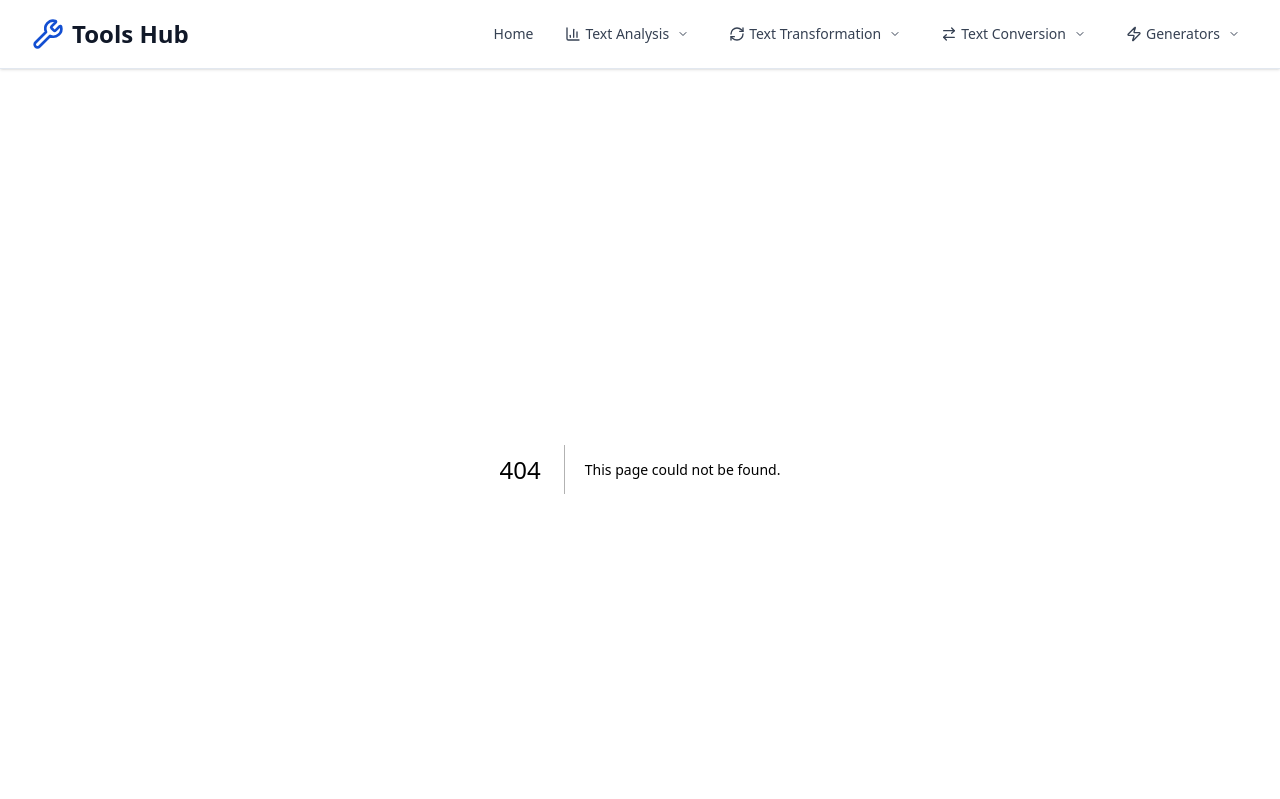
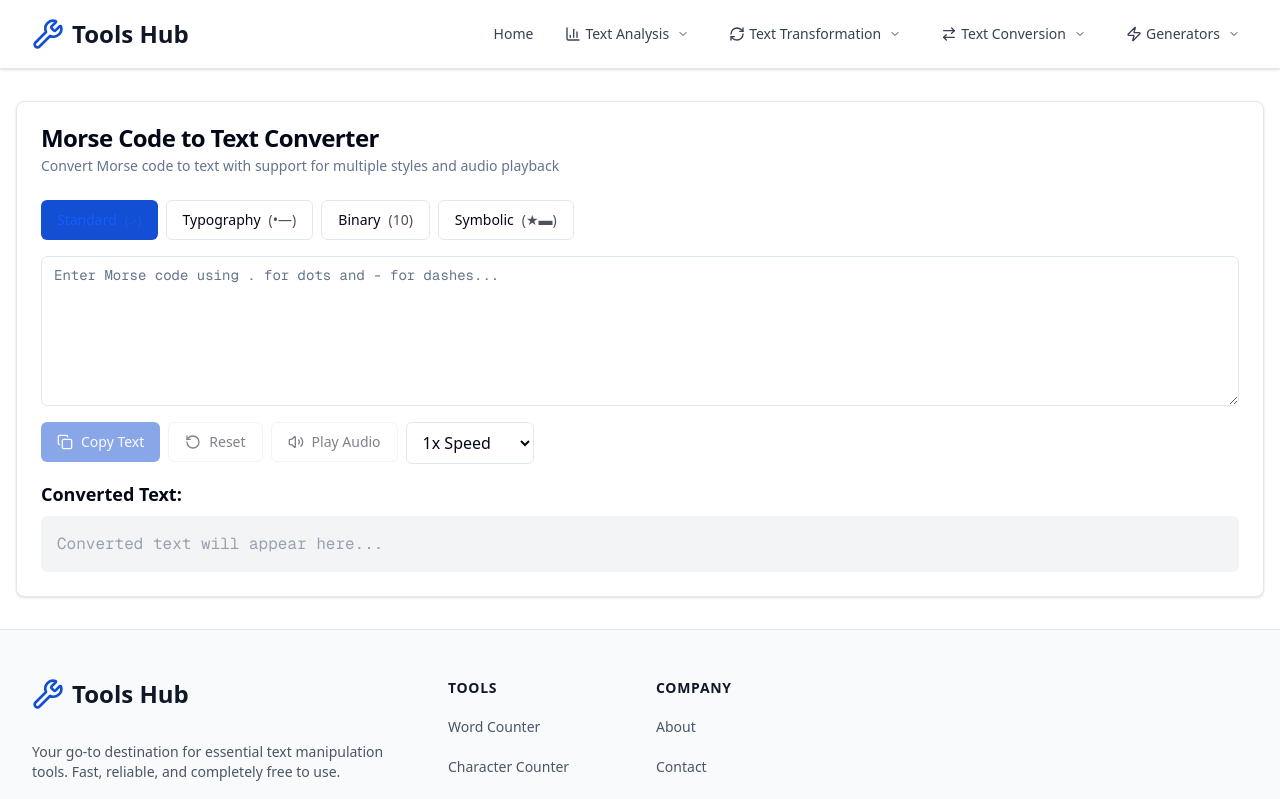
Before and after one commit to zeshanamindev-hub/toolshub, a Next.js app: page /tools/morse-to-text in a window 1280 px wide. Before the commit this address had no page. Shown: the top 799 px of the page. Built offline with nearby package versions, Linux system fonts and the light colour scheme.

Commit message:
Add Morse to text tool

```diff
--- /dev/null
+++ b/src/app/tools/morse-to-text/page.tsx
@@ -0,0 +1,265 @@
+"use client"
+
+import { useState, useRef } from "react"
+import { Card, CardContent, CardDescription, CardHeader, CardTitle } from "@/components/ui/card"
+import { Textarea } from "@/components/ui/textarea"
+import { Button } from "@/components/ui/button"
+import { RotateCcw, Copy, Check, Settings, Play, Pause, Volume2, Trash2, Info } from "lucide-react"
+
+interface MorseCodeStyle {
+  name: string
+  description: string
+  dot: string
+  dash: string
+  color: string
+}
+
+const morseStyles: MorseCodeStyle[] = [
+  {
+    name: "Standard",
+    description: "Classic dots and dashes",
+    dot: ".",
+    dash: "-",
+    color: "text-blue-600",
+  },
+  {
+    name: "Typography",
+    description: "Typographic dots and em dashes",
+    dot: "•",
+    dash: "—",
+    color: "text-green-600",
+  },
+  {
+    name: "Binary",
+    description: "Binary style ones and zeros",
+    dot: "1",
+    dash: "0",
+    color: "text-purple-600",
+  },
+  {
+    name: "Symbolic",
+    description: "Star and line symbols",
+    dot: "★",
+    dash: "▬",
+    color: "text-orange-600",
+  },
+]
+
+// Reverse morse code map for decoding
+const morseToTextMap: { [key: string]: string } = {
+  '.-': 'A', '-...': 'B', '-.-.': 'C', '-..': 'D', '.': 'E', '..-.': 'F',
+  '--.': 'G', '....': 'H', '..': 'I', '.---': 'J', '-.-': 'K', '.-..': 'L',
+  '--': 'M', '-.': 'N', '---': 'O', '.--.': 'P', '--.-': 'Q', '.-.': 'R',
+  '...': 'S', '-': 'T', '..-': 'U', '...-': 'V', '.--': 'W', '-..-': 'X',
+  '-.--': 'Y', '--..': 'Z', '.----': '1', '..---': '2', '...--': '3',
+  '....-': '4', '.....': '5', '-....': '6', '--...': '7', '---..': '8',
+  '----.': '9', '-----': '0', '.-.-.-': '.', '--..--': ',', '..--..': '?',
+  '-.-.--': '!', '.--.-.': '@', '.-...': '&', '---...': ':', '-.-.-.': ';',
+  '-...-': '=', '.-.-.': '+', '-....-': '-', '..--.-': '_', '.-..-.': '"',
+  '...-..-': '$', '.----.': "'", '-..-.': '/', '-.--.': '(', '-.--.-': ')'
+}
+
+export default function MorseToTextPage() {
+  const [inputText, setInputText] = useState("")
+  const [copied, setCopied] = useState(false)
+  const [selectedStyle, setSelectedStyle] = useState<string>("Standard")
+  const [isPlaying, setIsPlaying] = useState(false)
+  const [playbackSpeed, setPlaybackSpeed] = useState(1)
+  const [error, setError] = useState<string | null>(null)
+  const audioContext = useRef<AudioContext | null>(null)
+  const oscillator = useRef<OscillatorNode | null>(null)
+
+  const getSelectedStyle = () => morseStyles.find(style => style.name === selectedStyle) || morseStyles[0]
+
+  const normalizeInput = (input: string): string => {
+    const style = getSelectedStyle()
+    return input
+      .replace(new RegExp(style.dot, 'g'), '.')
+      .replace(new RegExp(style.dash, 'g'), '-')
+  }
+
+  const convertToText = (morse: string): string => {
+    setError(null)
+    const normalizedInput = normalizeInput(morse)
+
+    try {
+      return normalizedInput
+        .split('   ') // Split into words (3 spaces)
+        .map(word =>
+          word
+            .trim()
+            .split(' ') // Split into characters (1 space)
+            .map(char => {
+              if (!char) return ''
+              const letter = morseToTextMap[char]
+              if (!letter) {
+                setError(`Invalid Morse code sequence: ${char}`)
+                return '�'
+              }
+              return letter
+            })
+            .join('')
+        )
+        .join(' ') || ''
+    } catch (e) {
+      return ''
+    }
+  }
+
+  const handleCopy = async () => {
+    const text = convertToText(inputText)
+    await navigator.clipboard.writeText(text)
+    setCopied(true)
+    setTimeout(() => setCopied(false), 2000)
+  }
+
+  const handleReset = () => {
+    setInputText("")
+    setCopied(false)
+    setIsPlaying(false)
+    setError(null)
+    if (oscillator.current) {
+      oscillator.current.stop()
+      oscillator.current.disconnect()
+    }
+  }
+
+  const playMorseCode = () => {
+    if (!audioContext.current) {
+      audioContext.current = new AudioContext()
+    }
+
+    const ctx = audioContext.current
+    const dotDuration = 60 / playbackSpeed
+
+    oscillator.current = ctx.createOscillator()
+    const gainNode = ctx.createGain()
+
+    oscillator.current.connect(gainNode)
+    gainNode.connect(ctx.destination)
+
+    oscillator.current.frequency.value = 600
+    gainNode.gain.value = 0
+
+    const normalizedInput = normalizeInput(inputText)
+    let currentTime = ctx.currentTime
+
+    oscillator.current.start()
+    setIsPlaying(true)
+
+    normalizedInput.split('').forEach(char => {
+      if (char === '.') {
+        gainNode.gain.setValueAtTime(0.5, currentTime)
+        gainNode.gain.setValueAtTime(0, currentTime + 0.1)
+        currentTime += dotDuration / 1000
+      } else if (char === '-') {
+        gainNode.gain.setValueAtTime(0.5, currentTime)
+        gainNode.gain.setValueAtTime(0, currentTime + 0.3)
+        currentTime += (dotDuration * 3) / 1000
+      } else if (char === ' ') {
+        currentTime += (dotDuration * 7) / 1000
+      }
+    })
+
+    setTimeout(() => {
+      setIsPlaying(false)
+      oscillator.current?.stop()
+      oscillator.current?.disconnect()
+    }, (currentTime - ctx.currentTime) * 1000)
+  }
+
+  return (
+    <div className="container mx-auto px-4 py-8">
+      <Card>
+        <CardHeader>
+          <CardTitle>Morse Code to Text Converter</CardTitle>
+          <CardDescription>
+            Convert Morse code to text with support for multiple styles and audio playback
+          </CardDescription>
+        </CardHeader>
+        <CardContent className="space-y-4">
+          <div className="flex flex-wrap gap-2 mb-4">
+            {morseStyles.map((style) => (
+              <Button
+                key={style.name}
+                variant={selectedStyle === style.name ? "default" : "outline"}
+                className={selectedStyle === style.name ? style.color : ""}
+                onClick={() => setSelectedStyle(style.name)}
+              >
+                {style.name}
+                <span className="ml-2 opacity-70">({style.dot}{style.dash})</span>
+              </Button>
+            ))}
+          </div>
+
+          <div className="space-y-2">
+            <Textarea
+              placeholder={"Enter Morse code using " + getSelectedStyle().dot + " for dots and " + getSelectedStyle().dash + " for dashes..."}
+              value={inputText}
+              onChange={(e) => setInputText(e.target.value)}
+              className="min-h-[150px] font-mono"
+            />
+            {error && (
+              <div className="text-red-500 text-sm flex items-center gap-2">
+                <Info size={16} />
+                {error}
+              </div>
+            )}
+          </div>
+
+          <div className="flex flex-wrap gap-2">
+            <Button onClick={handleCopy} disabled={!inputText}>
+              {copied ? <Check className="h-4 w-4 mr-2" /> : <Copy className="h-4 w-4 mr-2" />}
+              {copied ? "Copied!" : "Copy Text"}
+            </Button>
+
+            <Button onClick={handleReset} variant="outline" disabled={!inputText}>
+              <RotateCcw className="h-4 w-4 mr-2" />
+              Reset
+            </Button>
+
+            <Button
+              onClick={() => isPlaying ? (
+                oscillator.current?.stop(),
+                oscillator.current?.disconnect(),
+                setIsPlaying(false)
+              ) : playMorseCode()}
+              variant="outline"
+              disabled={!inputText}
+            >
+              {isPlaying ? (
+                <>
+                  <Pause className="h-4 w-4 mr-2" />
+                  Stop Audio
+                </>
+              ) : (
+                <>
+                  <Volume2 className="h-4 w-4 mr-2" />
+                  Play Audio
+                </>
+              )}
+            </Button>
+
+            <select
+              className="px-3 py-2 border rounded-md"
+              value={playbackSpeed}
+              onChange={(e) => setPlaybackSpeed(Number(e.target.value))}
+            >
+              <option value={0.5}>0.5x Speed</option>
+              <option value={1}>1x Speed</option>
+              <option value={1.5}>1.5x Speed</option>
+              <option value={2}>2x Speed</option>
+            </select>
+          </div>
+
+          <div className="mt-4">
+            <h3 className="text-lg font-semibold mb-2">Converted Text:</h3>
+            <div className="p-4 bg-gray-100 dark:bg-gray-800 rounded-md font-mono min-h-[50px]">
+              {inputText ? convertToText(inputText) : <span className="text-gray-400">Converted text will appear here...</span>}
+            </div>
+          </div>
+        </CardContent>
+      </Card>
+    </div>
+  )
+}
--- a/src/components/layout/footer.tsx
+++ b/src/components/layout/footer.tsx
@@ -9,6 +9,7 @@ const footerNavigation = {
     { name: "Remove Spaces", href: "/tools/remove-spaces" },
     { name: "Reverse Text", href: "/tools/reverse-text" },
     { name: "Text to Morse", href: "/tools/text-to-morse" },
+    { name: "Morse to Text", href: "/tools/morse-to-text" },
   ],
   company: [
     { name: "About", href: "/about" },
--- a/src/components/layout/header.tsx
+++ b/src/components/layout/header.tsx
@@ -40,6 +40,7 @@ const toolCategories = [
       { name: "ASCII to Text", href: "/tools/ascii-to-text" },
       { name: "HTML Entities", href: "/tools/html-entities" },
       { name: "Text to Morse", href: "/tools/text-to-morse" },
+      { name: "Morse to Text", href: "/tools/morse-to-text" },
     ]
   },
   {
```
